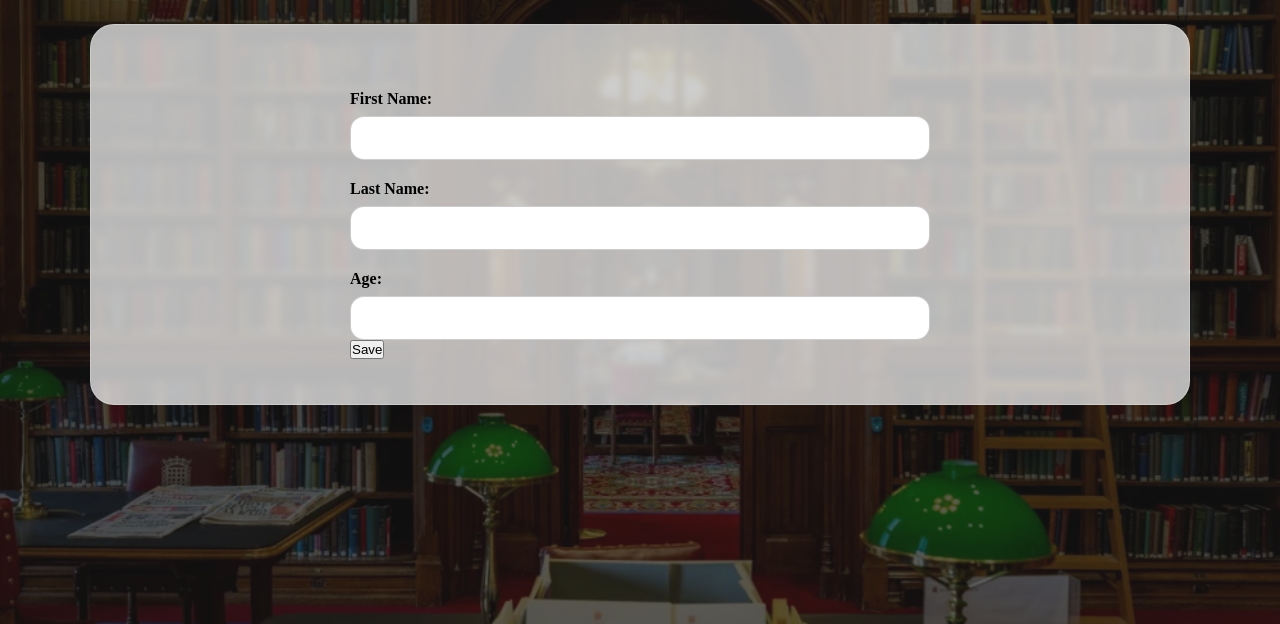
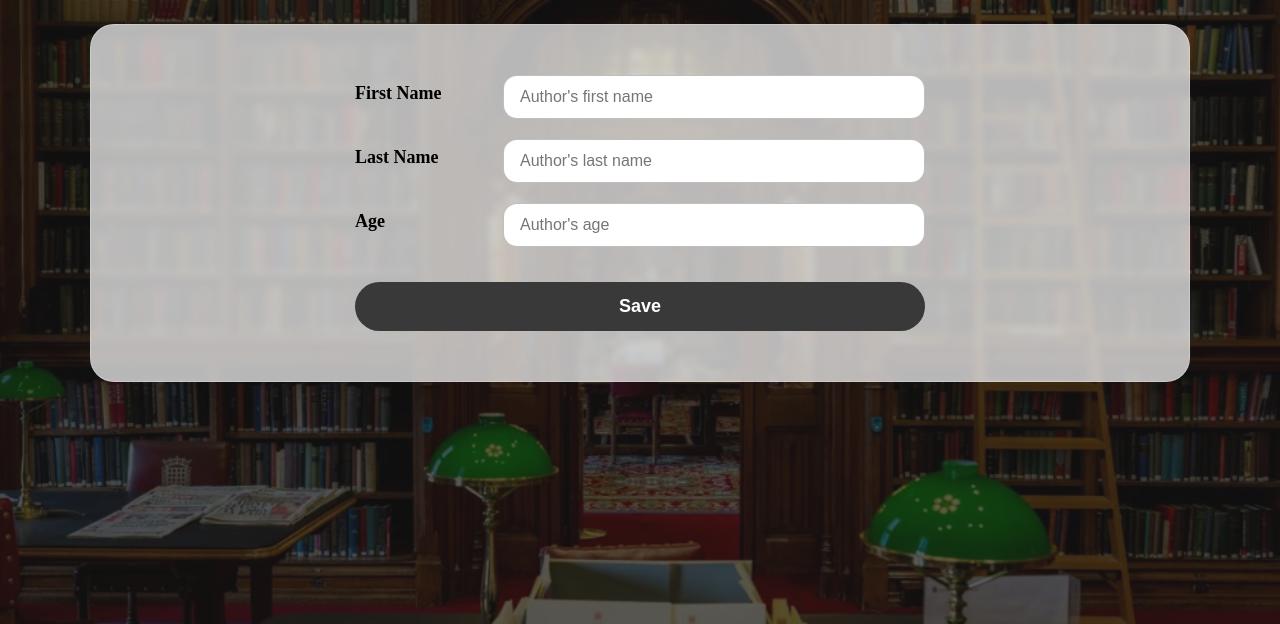
Before and after one commit to Vahidvhd/django-library-management, a Django app: page /author_add/ in a window 1280 px wide. Shown: the part 98-722 px from the top of the page. Run offline with Django 5.2, Linux system fonts and the light colour scheme.

Commit message:
Improve add author form layout

```diff
--- a/static/css/style.css
+++ b/static/css/style.css
@@ -269,7 +269,59 @@ list-card {
     background: #000;
 }
 
-label {
-    margin-top: 20px;
-    margin-bottom: 3px;
+.form-card {
+    width: 100%;
+    max-width: 650px;
+    margin: 0 auto;
+    padding: 30px 40px;
 }
+
+.form-card h3 {
+    font-size: 32px;
+    text-align: center;
+    margin-bottom: 30px;
+}
+
+.form-row {
+    display: flex;
+    align-items: center;
+    gap: 18px;
+    margin-bottom: 20px;
+}
+
+.form-row label {
+    width: 130px;
+    font-size: 18px;
+    font-weight: 600;
+}
+
+.form-row input {
+    flex: 1;
+    padding: 12px 16px;
+    border-radius: 14px;
+    border: 1px solid rgba(0, 0, 0, 0.25);
+    font-size: 16px;
+    outline: none;
+}
+
+.form-row input:focus {
+    border-color: #000;
+}
+
+.submit-btn {
+    width: 100%;
+    margin-top: 15px;
+    padding: 14px 20px;
+    border: none;
+    border-radius: 999px;
+    background: #393939;
+    color: white;
+    font-size: 18px;
+    font-weight: 600;
+    cursor: pointer;
+    transition: 0.3s ease;
+}
+
+.submit-btn:hover {
+    background: #000;
+}
--- a/templates/library/author_add.html
+++ b/templates/library/author_add.html
@@ -8,18 +8,24 @@ Add Author
 
 {% block content%}
 <div class="form-card">
-    <form method= "POST">
+    <form method="POST">
         {% csrf_token %}
-        <label>First Name:</label>
-        <input type="text" name='first_name'>
 
-        <label>Last Name:</label>
-        <input type="text" name='last_name'>
+        <div class="form-row">
+            <label>First Name</label>
+            <input type="text" name="first_name" placeholder="Author's first name">
+        </div>
+        <div class="form-row">
+            <label>Last Name</label>
+            <input type="text" name="last_name" placeholder="Author's last name">
+        </div>
 
-        <label>Age:</label>
-        <input type="number" name='age'>
-        <br>
-        <button type='submit'>Save</button>
+        <div class="form-row">
+            <label>Age</label>
+            <input type="number" name="age" placeholder="Author's age">
+        </div>
+        <button class="submit-btn" type="submit">Save</button>
     </form>
+
 </div>
 {% endblock %}
```
